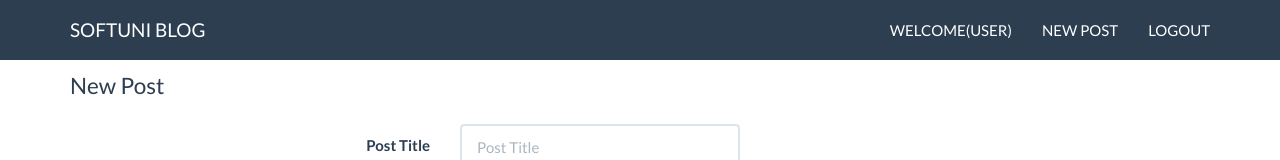
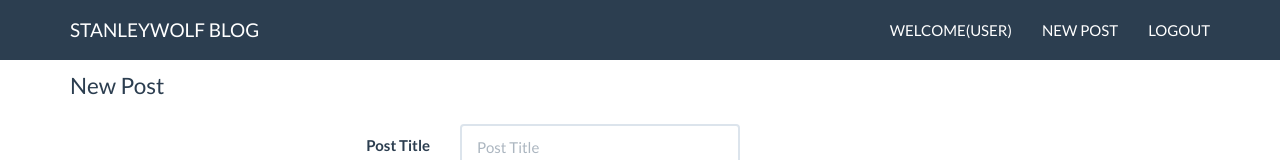
Before and after one commit to stanleywolf/stanleywolf.github.io, a plain HTML site: page createnewpost.html in a window 1280 px wide. Shown: the top 160 px of the page. Drawn offline with Linux system fonts and the light colour scheme.

Commit message:
change header again

```diff
--- a/createnewpost.html
+++ b/createnewpost.html
@@ -12,7 +12,7 @@
     <div class="navbar navbar-default navbar-fixed-top text-uppercase">
         <div class="container">
             <div class="navbar-header">
-                <a href="index.html" class="navbar-brand">SoftUni Blog</a>
+                <a href="index.html" class="navbar-brand">Stanleywolf Blog</a>
                 <button type="button" class="navbar-toggle" data-toggle="collapse" data-target=".navbar-collapse">
                     <span class="icon-bar"></span>
                     <span class="icon-bar"></span>
```
Also changed, not shown: index.html (+1 -1 lines), indexlogged.html (+1 -1 lines), login.html (+1 -1 lines), register.html (+1 -1 lines), viewpost.html (+1 -1 lines).
